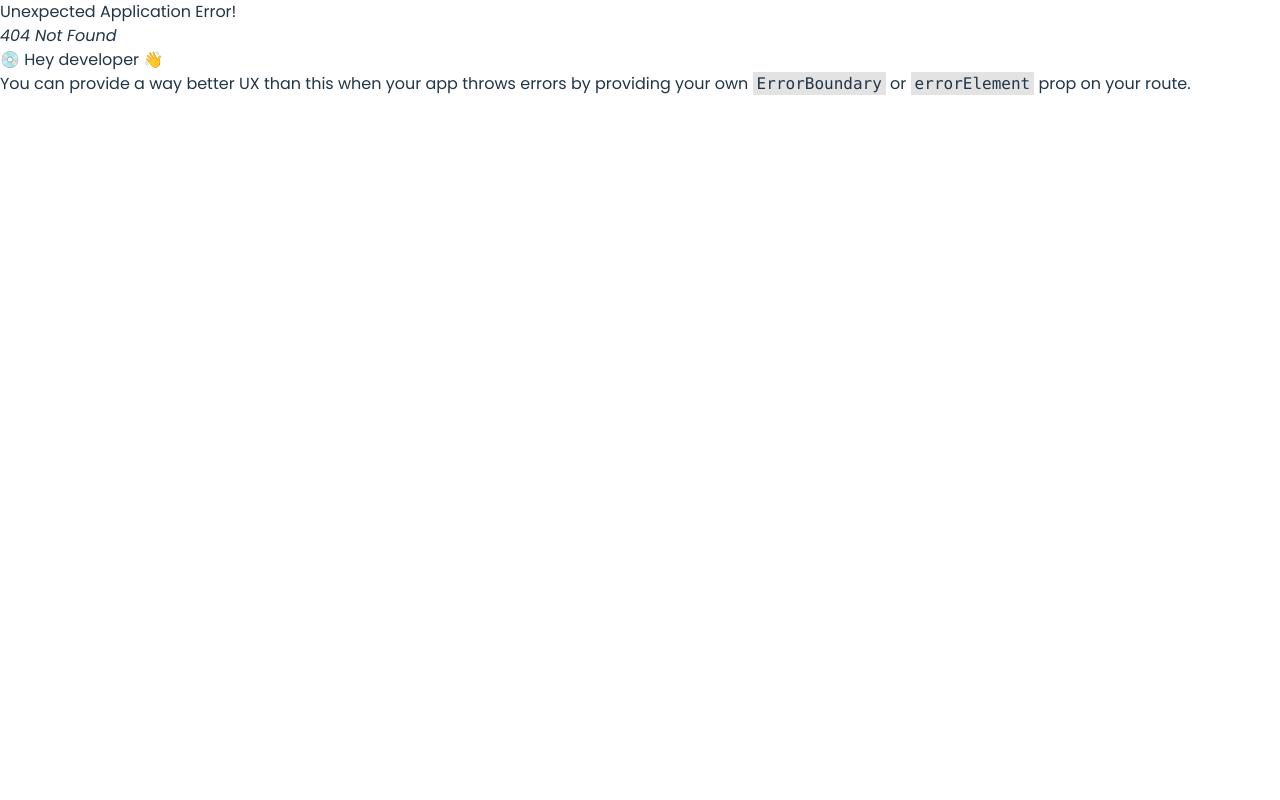
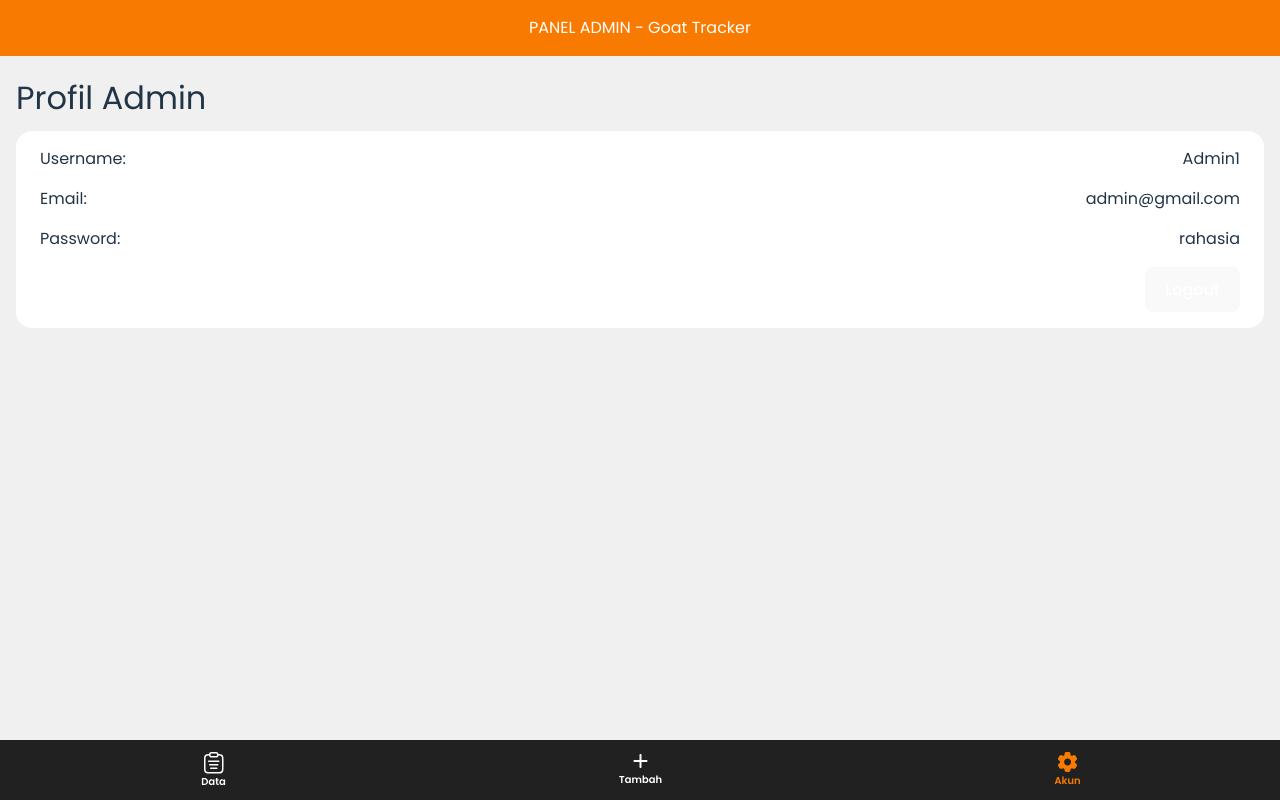
Before and after one commit to DimasEPS/react-raman-farm, a React (Vite) app: page /admin/profil in a window 1280 px wide. Before the commit this address had no page. Built offline with nearby package versions, Linux system fonts and the light colour scheme.

Commit message:
feat(admin): create profile page

```diff
--- a/src/components/admin/AdminGuard.tsx
+++ b/src/components/admin/AdminGuard.tsx
@@ -7,7 +7,7 @@ export default function AdminGuard({
   children: JSX.Element
 }) {
   // change later
-  const isAdmin = false
+  const isAdmin = true
 
   if (!isAdmin) return <Navigate to="/" replace />
   else return children
--- a/src/index.css
+++ b/src/index.css
@@ -97,6 +97,11 @@ h1 {
   line-height: 1.1;
 }
 
+h2 {
+  font-size: 2.0em;
+  line-height: 1.1;
+}
+
 input {
   border: none;
   outline: none;
--- a/src/layouts/AdminLayout.tsx
+++ b/src/layouts/AdminLayout.tsx
@@ -56,7 +56,7 @@ function NavBar() {
   )
 }
 
-type Menu = "/admin" | "/admin/form" | "/admin/akun"
+type Menu = "/admin" | "/admin/form" | "/admin/profil"
 
 const menus: Array<{
   name: Menu
@@ -71,7 +71,7 @@ const menus: Array<{
     icon: <Add />
   },
   {
-    name: "/admin/akun",
+    name: "/admin/profil",
     icon: <Account />
   }
 ]
--- a/src/main.tsx
+++ b/src/main.tsx
@@ -7,6 +7,7 @@ import GoatsPage from './pages/admin/GoatsPage.tsx'
 import GoatFormPage from './pages/admin/GoatFormPage.tsx'
 import AdminLayout from './layouts/AdminLayout.tsx'
 import AdminGuard from './components/admin/AdminGuard.tsx'
+import ProfilePage from './pages/admin/ProfilePage.tsx'
 
 const router = createBrowserRouter([
   {
@@ -26,6 +27,10 @@ const router = createBrowserRouter([
       {
         path: "form",
         element: <GoatFormPage />
+      },
+      {
+        path: "profil",
+        element: <ProfilePage />
       }
     ]
   }
--- a/src/pages/LandingPage.tsx
+++ b/src/pages/LandingPage.tsx
@@ -7,7 +7,7 @@ import { Navigate } from "react-router-dom"
 export default function LandingPage() {
   const [searchValue, setSearchValue] = useState("")
   // change later
-  const isAdmin = false
+  const isAdmin = true
 
   if (isAdmin) return <Navigate to="/admin" />
   else return (
--- /dev/null
+++ b/src/pages/admin/ProfilePage.tsx
@@ -0,0 +1,42 @@
+export default function ProfilePage() {
+  return (
+    <div className="flex flex-col gap-4">
+      <h2>Profil Admin</h2>
+      <div className="flex flex-col gap-4 px-6 py-4 bg-white rounded-2xl items-end">
+        <Info
+          label="Username"
+          value="Admin1"
+        />
+        <Info
+          label="Email"
+          value="admin@gmail.com"
+        />
+        <Info
+          label="Password"
+          value="rahasia"
+        />
+        <button
+          className="bg-vivid-red text-white"
+          onClick={() => {}}
+        >
+          Logout
+        </button>
+      </div>
+    </div>
+  )
+}
+
+function Info({
+  label,
+  value
+}: {
+  label: string
+  value: string
+}) {
+  return (
+    <div className="flex justify-between w-full items-center text-md">
+      <span>{label}: </span>
+      <span>{value}</span>
+    </div>
+  )
+}
```
